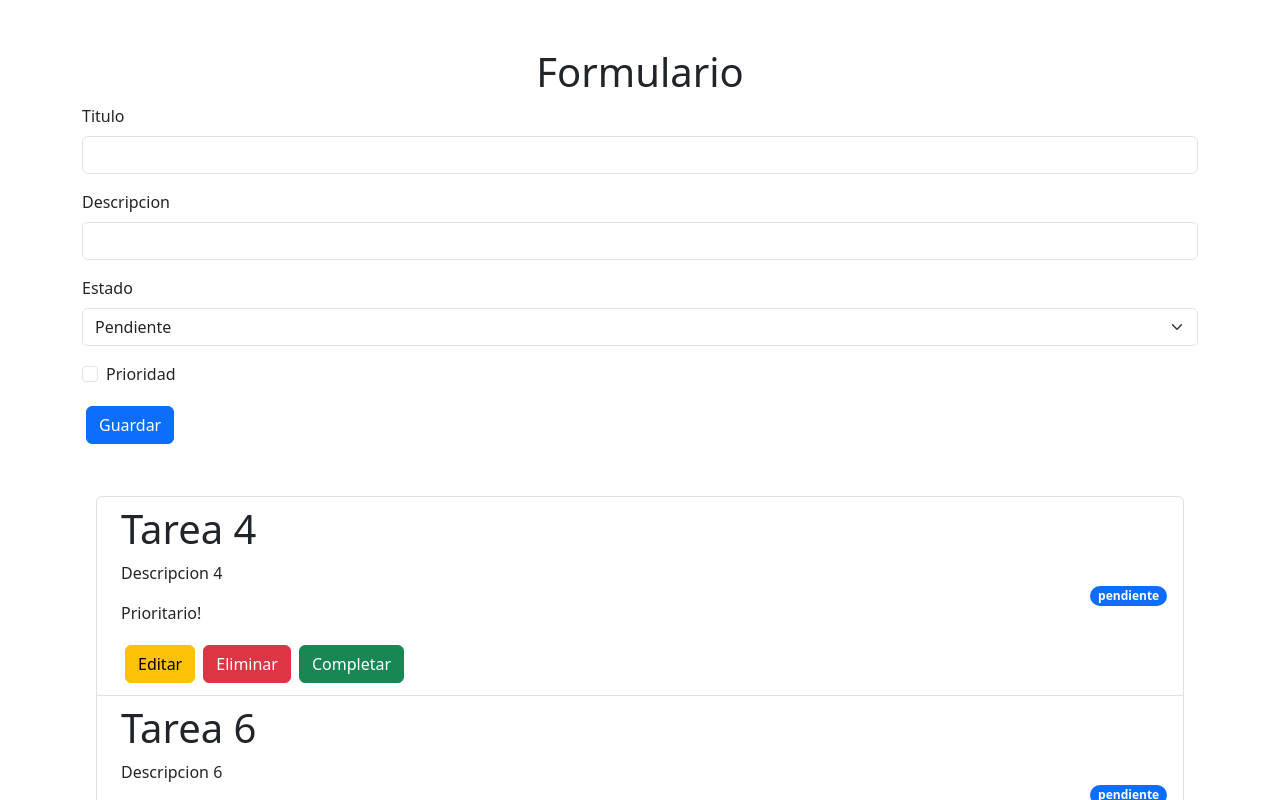
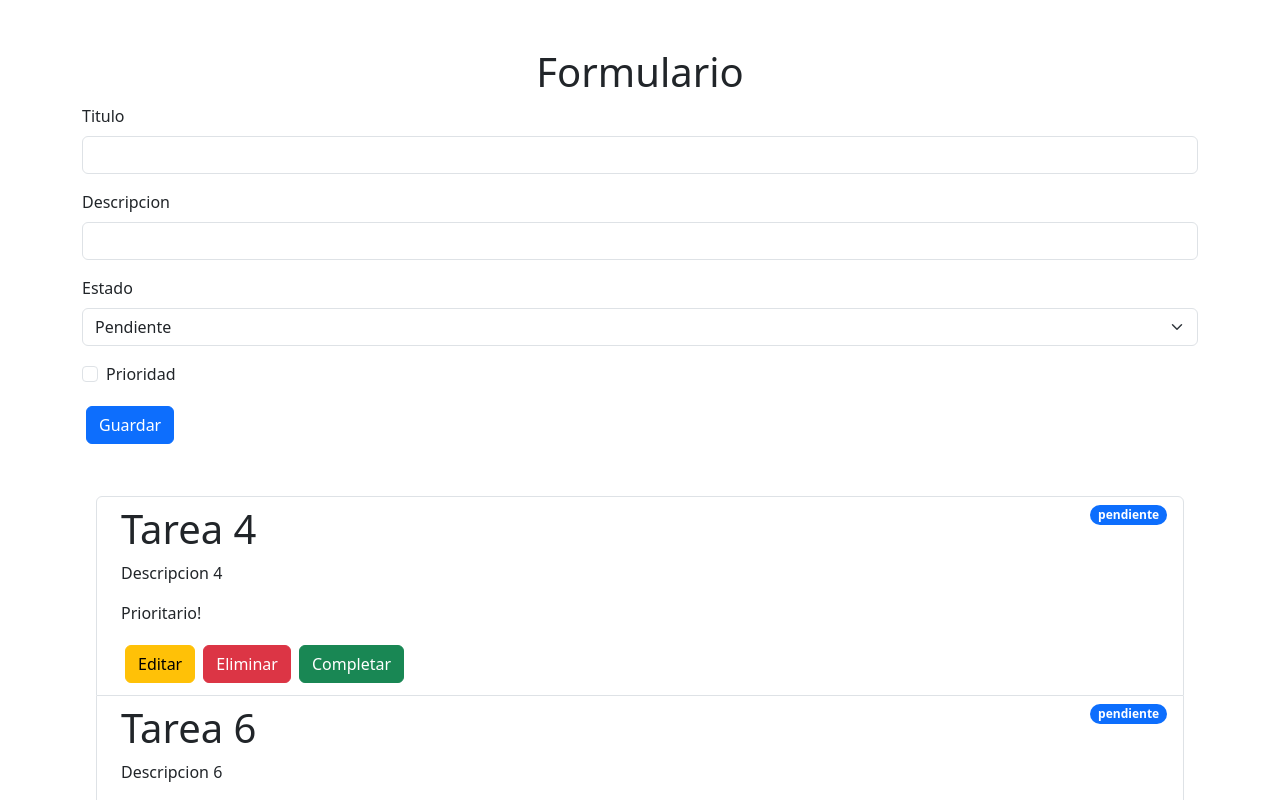
Before and after one commit to rekznoz/lista-tareas-react, a React (Vite) app: page / in a window 1280 px wide. Shown: the top 800 px of the page. Built offline with nearby package versions, Linux system fonts and the light colour scheme.

Commit message:
Update Tarea.jsx

```diff
--- a/src/componentes/Tarea.jsx
+++ b/src/componentes/Tarea.jsx
@@ -16,7 +16,7 @@ export default function Tarea(Entradas) {
 
     return (
         tareasOrdenadas.map(tarea => (
-            <li key={tarea.id} className={`list-group-item d-flex justify-content-between align-items-center ${tarea.estado === 'completada' ? 'bg-light' : ''}`}>
+            <li key={tarea.id} className={`list-group-item d-flex justify-content-between align-items-start ${tarea.estado === 'completada' ? 'bg-secondary-subtle' : ''}`}>
                 <div className="ms-2 me-auto">
                     <h1>{tarea.titulo}</h1>
                     <p>{tarea.descripcion}</p>
```
